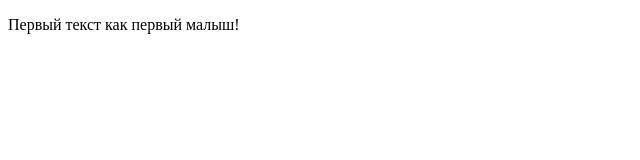
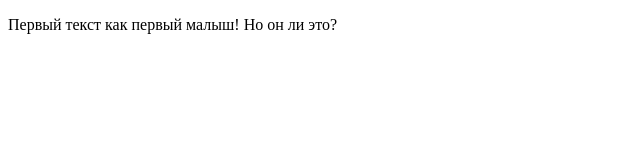
Before and after one commit to strongeron/verstka, a plain HTML site: page index.html in a window 1280 px wide. Shown: the whole page, without its empty margins (0-640 px from the left). Drawn offline with Linux system fonts and the light colour scheme.

Commit message:
Test line for start
Add test line

```diff
--- a/index.html
+++ b/index.html
@@ -4,6 +4,6 @@
     <title>Заголовок страницы</title>
   </head>
   <body>
-    <p>Первый текст как первый малыш!</p>
+    <p>Первый текст как первый малыш! Но он ли это?</p>
   </body>
 </html>
```
